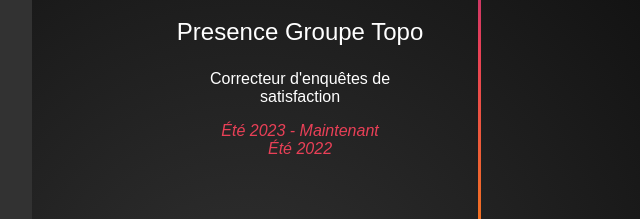
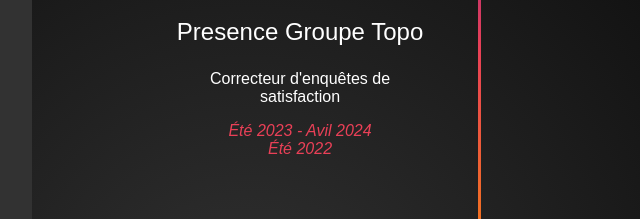
Before and after one commit to armandclonesady/armandclonesady.github.io, a plain HTML site: page index.html in a window 1280 px wide. Shown: the part 2620-2839 px from the top of the page, 160-800 px from the left. Drawn offline with Linux system fonts and the light colour scheme.

Commit message:
more text changes

```diff
--- a/index.html
+++ b/index.html
@@ -170,7 +170,7 @@
                         <img style="filter: brightness(100);" src="https://flatchr-production.imgix.net/GjqBwprQKy9ArDl4.png?w=1200&amp;h=630&amp;background=white" alt="" class="icon">
                         <p style="font-size: 3vh;">Presence Groupe Topo</p>
                         <p style="font-size: 2vh;"> Correcteur d'enquêtes de satisfaction</p>
-                        <p style="font-size: 2vh;"> <i>Été 2023 - Maintenant<br> Été 2022</i></p>
+                        <p style="font-size: 2vh;"> <i>Été 2023 - Avil 2024<br> Été 2022</i></p>
                    </div>
 
                                <div class="timeline-middle">
```
